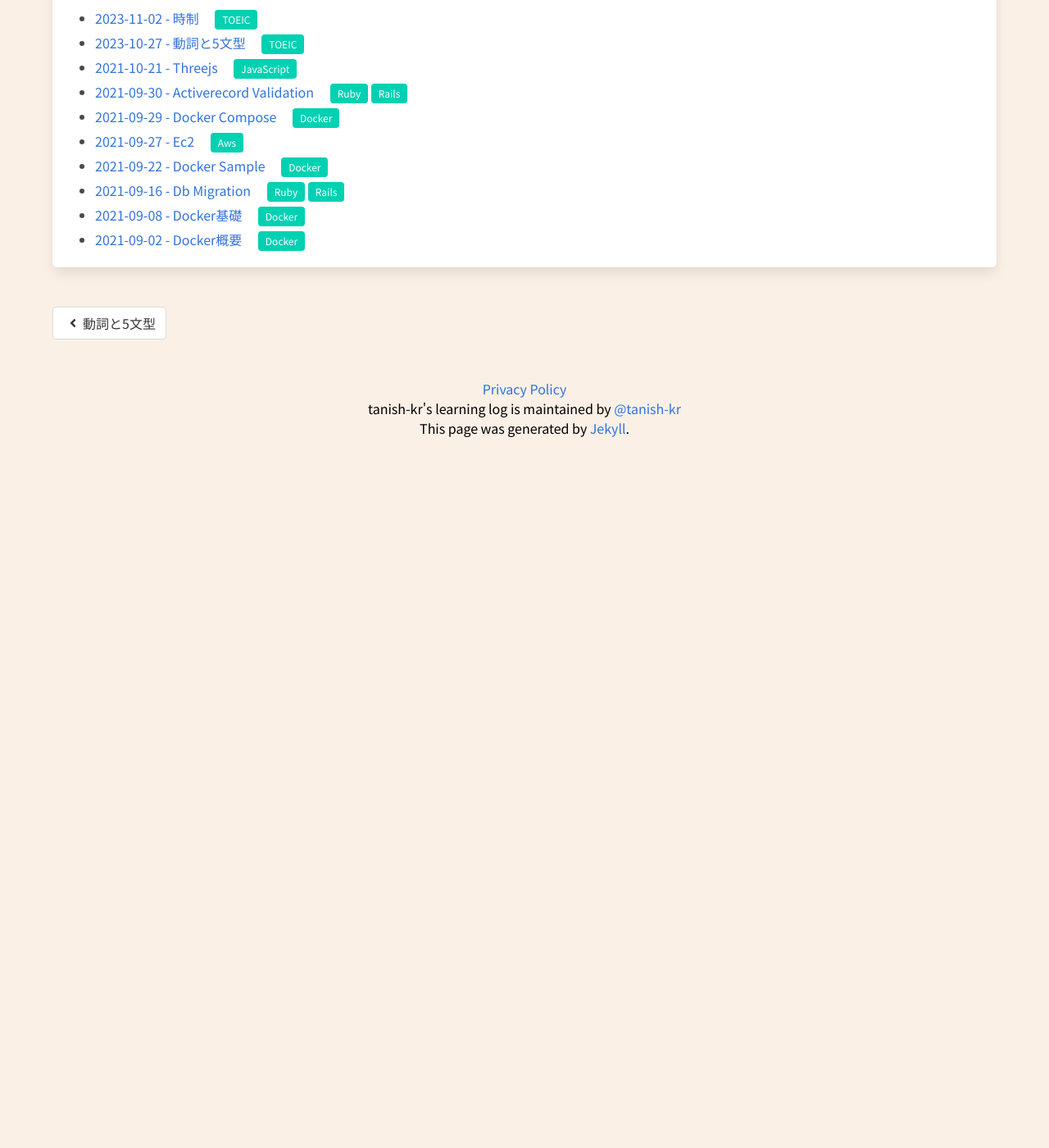
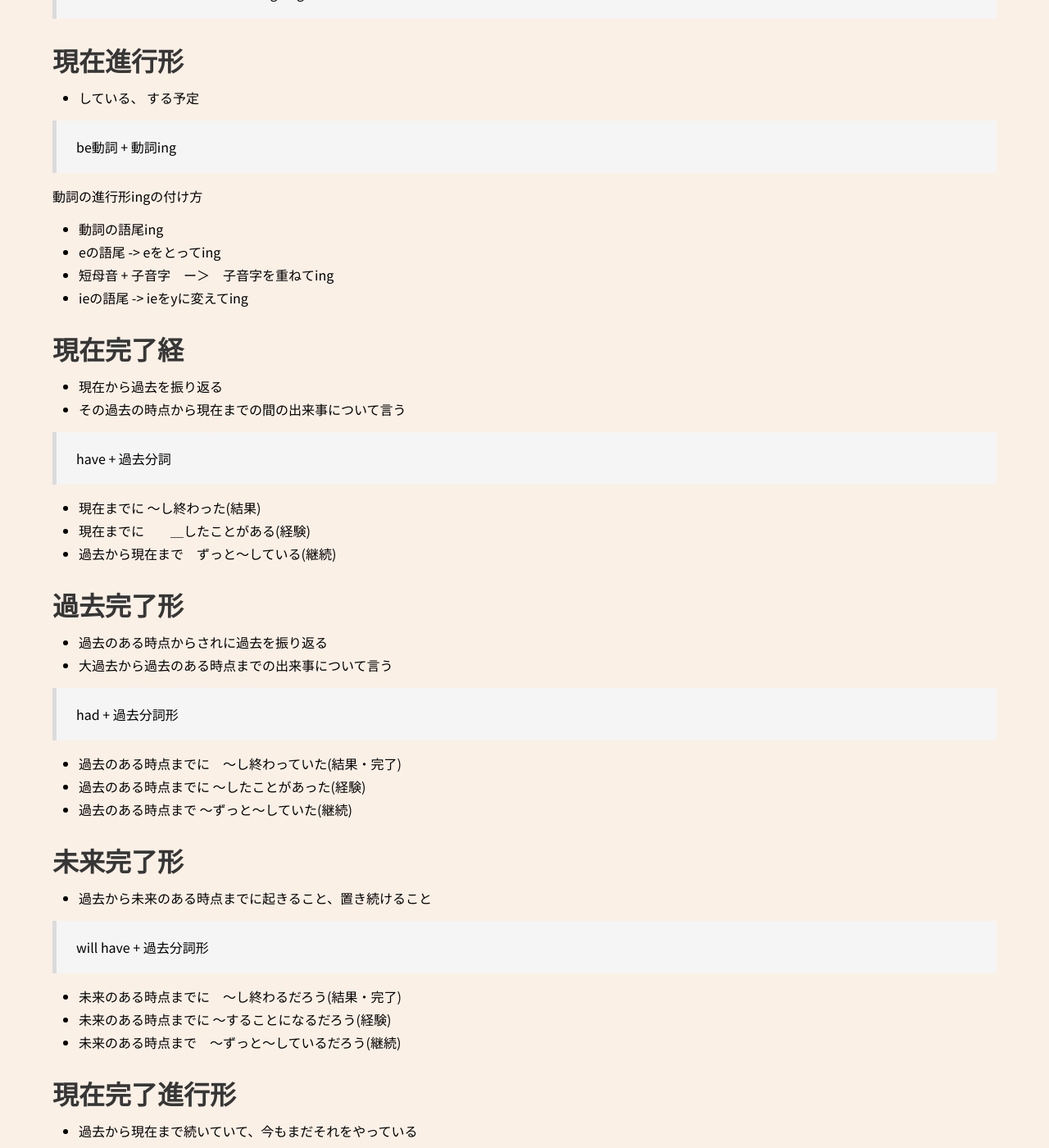
Before and after one commit to tanish-kr/learning-log, a Jekyll site: the page built from _posts/TOEIC/2023-11-02-時制.md, in a window 1280 px wide and 1400 px high, scrolled down 1712 px. Shown: the whole window at 82% size. Built offline with Jekyll 4.4.1, drawn with Linux system fonts in a browser that asks for light colours; nearby versions of some CDN libraries; our own code applies the rules of GitHub Pages for plain Markdown files; before the commit the page ends 2342 px from its top, so only the background shows below that; some of the changed text lies outside the part shown.

Commit message:
modify 時制

```diff
--- a/_posts/TOEIC/2023-11-02-時制.md
+++ b/_posts/TOEIC/2023-11-02-時制.md
@@ -5,9 +5,16 @@ tags:
   - TOEIC
 ---
 
+# 現在形
+
+- 今だけでなく、過去から未来まで同じ事が続く
+- いつも起きること(習慣、真理)
+- 未来の確定している予定(時刻表など)
+
 # 過去形
 
-過去に起きた出来事について話す
+- 過去に起きた出来事について話す
+- 現在の状況は含まない
 
 ## be動詞
 
@@ -27,11 +34,16 @@ tags:
 
 形が同じだったり異なったり不規則
 
-## 未来形
+# 未来形
 
-- will: ~だろう、~するつもりだ
+- 今よりも未来に起きること
 
-## 現在進行形
+> will: ~だろう、~するつもりだ
+> be going to 決めていること
+
+# 現在進行形
+
+- している、 する予定
 
 > be動詞 + 動詞ing
 
@@ -41,3 +53,57 @@ tags:
 - eの語尾 -> eをとってing
 - 短母音 + 子音字　ー＞　子音字を重ねてing
 - ieの語尾 -> ieをyに変えてing
+
+# 現在完了経
+
+- 現在から過去を振り返る
+- その過去の時点から現在までの間の出来事について言う
+
+> have + 過去分詞
+
+- 現在までに 〜し終わった(結果)
+- 現在までに　　＿したことがある(経験)
+- 過去から現在まで　ずっと〜している(継続)
+
+# 過去完了形
+
+- 過去のある時点からされに過去を振り返る
+- 大過去から過去のある時点までの出来事について言う
+
+> had + 過去分詞形
+
+- 過去のある時点までに　〜し終わっていた(結果・完了)
+- 過去のある時点までに 〜したことがあった(経験)
+- 過去のある時点まで 〜ずっと〜していた(継続)
+
+# 未来完了形
+
+- 過去から未来のある時点までに起きること、置き続けること
+
+> will have + 過去分詞形
+
+- 未来のある時点までに　〜し終わるだろう(結果・完了)
+- 未来のある時点までに 〜することになるだろう(経験)
+- 未来のある時点まで　〜ずっと〜しているだろう(継続)
+
+# 現在完了進行形
+
+- 過去から現在まで続いていて、今もまだそれをやっている
+
+> have + been + (do)ing
+
+# 過去完了進行形
+
+- 過去のある時点よりも更に過去から始まっていて、過去のある時点までもまだ継続している
+
+> had + been + (do)ing
+
+# 未来完了進行形
+
+- 現在までに始まったことが、未来のある時点まで続いている
+
+> will + have + been + (do)ing
+
+# 時制と動詞について
+
+- 英語の時制は`動詞の形`の変化で表す
```
